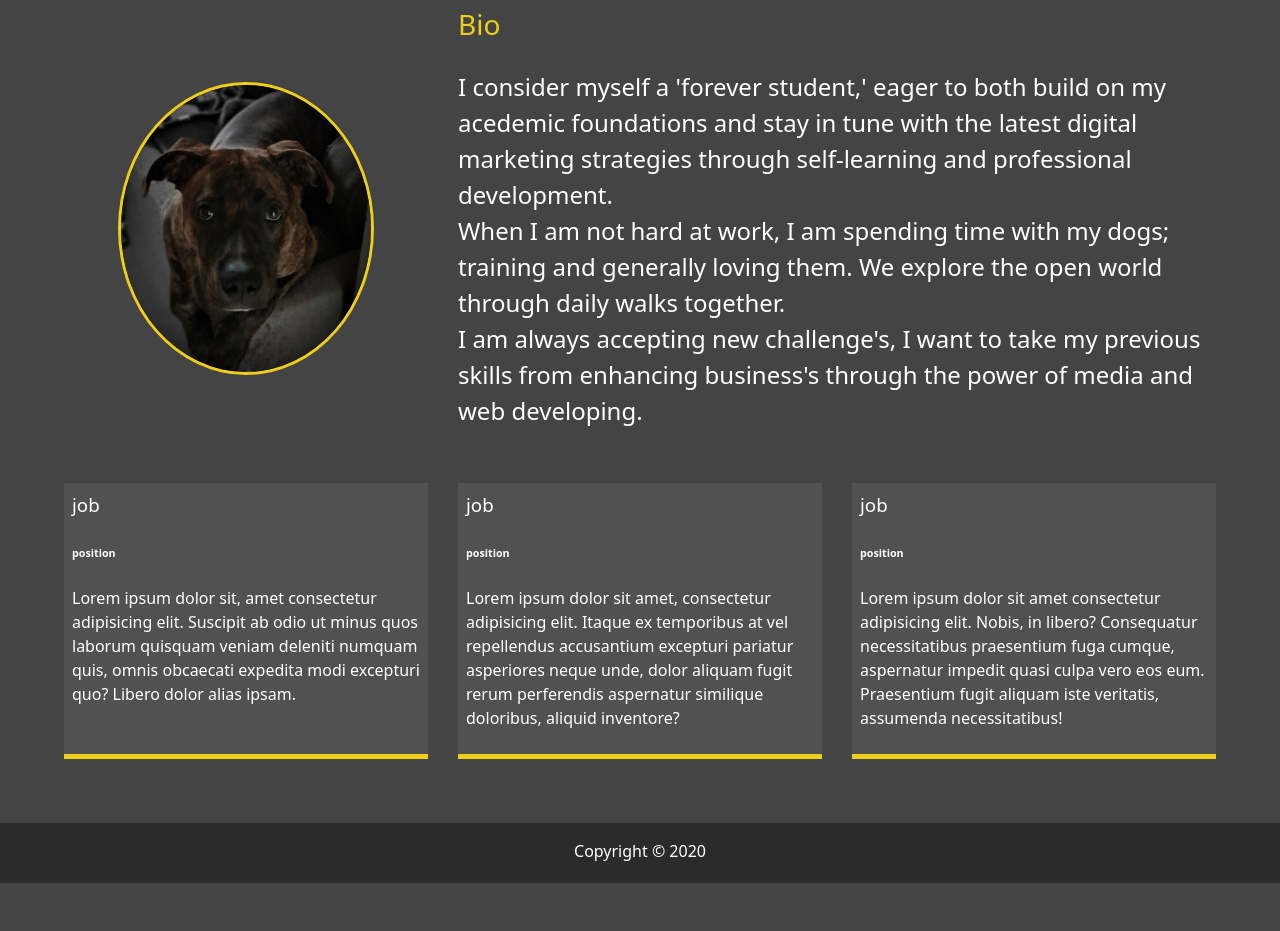
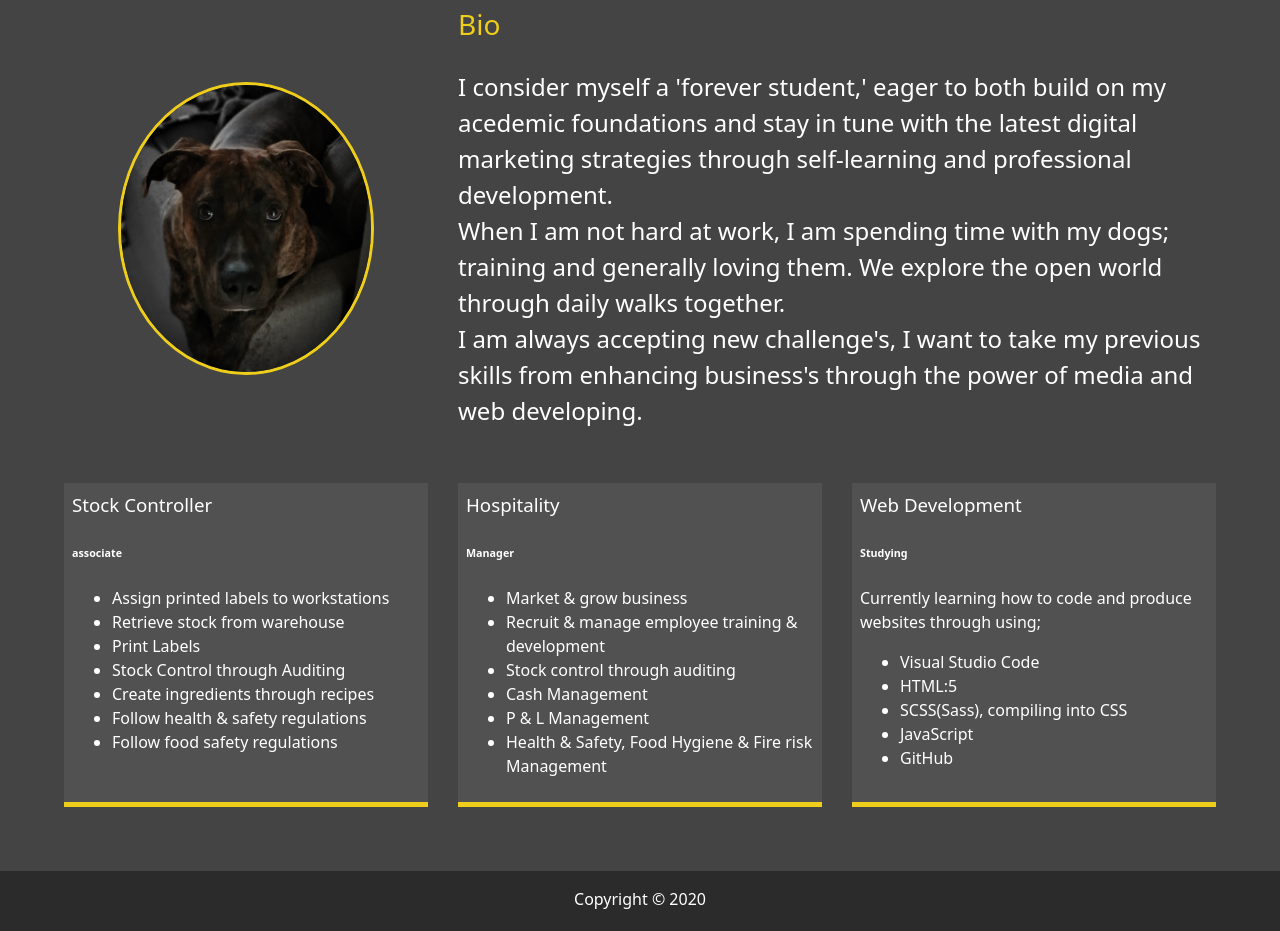
Before and after one commit to jamieburniston88/Portfolio, a plain HTML site: page about.html in a window 1280 px wide. Shown: the part 231-1162 px from the top of the page. Before the commit the page ends 1114 px from the top, so only its background shows below. Drawn offline with nearby package versions, Linux system fonts and the light colour scheme.

Commit message:
Add files via upload

```diff
--- a/about.html
+++ b/about.html
@@ -68,19 +68,46 @@
               of media and web developing.</p>
           </div>
       <div class="job job-1">
-        <h3>job</h3>
-        <h6>position</h6>
-        <p>Lorem ipsum dolor sit, amet consectetur adipisicing elit. Suscipit ab odio ut minus quos laborum quisquam veniam deleniti numquam quis, omnis obcaecati expedita modi excepturi quo? Libero dolor alias ipsam.</p>
+        <h3>Stock Controller</h3>
+        <h6>associate</h6>
+        <p>
+          <ul>
+            <li>Assign printed labels to workstations</li>
+            <li>Retrieve stock from warehouse</li>
+            <li>Print Labels</li>
+            <li>Stock Control through Auditing</li>
+            <li>Create ingredients through recipes</li>
+            <li>Follow health & safety regulations</li>
+            <li>Follow food safety regulations</li>
+          </ul>
+        </p>
       </div>
       <div class="job job-2">
-        <h3>job</h3>
-        <h6>position</h6>
-        <p>Lorem ipsum dolor sit amet, consectetur adipisicing elit. Itaque ex temporibus at vel repellendus accusantium excepturi pariatur asperiores neque unde, dolor aliquam fugit rerum perferendis aspernatur similique doloribus, aliquid inventore?</p>
+        <h3>Hospitality</h3>
+        <h6>Manager</h6>
+        <p>
+          <ul>
+            <li>Market & grow business</li>
+            <li>Recruit & manage employee training & development</li>
+            <li>Stock control through auditing</li>
+            <li>Cash Management</li>
+            <li>P & L Management</li>
+            <li>Health & Safety, Food Hygiene & Fire risk Management</li>
+          </ul>
+        </p>
       </div>
       <div class="job job-3">
-        <h3>job</h3>
-        <h6>position</h6>
-        <p>Lorem ipsum dolor sit amet consectetur adipisicing elit. Nobis, in libero? Consequatur necessitatibus praesentium fuga cumque, aspernatur impedit quasi culpa vero eos eum. Praesentium fugit aliquam iste veritatis, assumenda necessitatibus!</p>
+        <h3>Web Development</h3>
+        <h6>Studying</h6>
+        <p> Currently learning how to code and produce websites through using;
+          <ul>
+            <li>Visual Studio Code</li>
+            <li>HTML:5</li>
+            <li>SCSS(Sass), compiling into CSS</li>
+            <li>JavaScript</li>
+            <li>GitHub</li>
+          </ul>
+        </p>
       </div>
 
 
```
